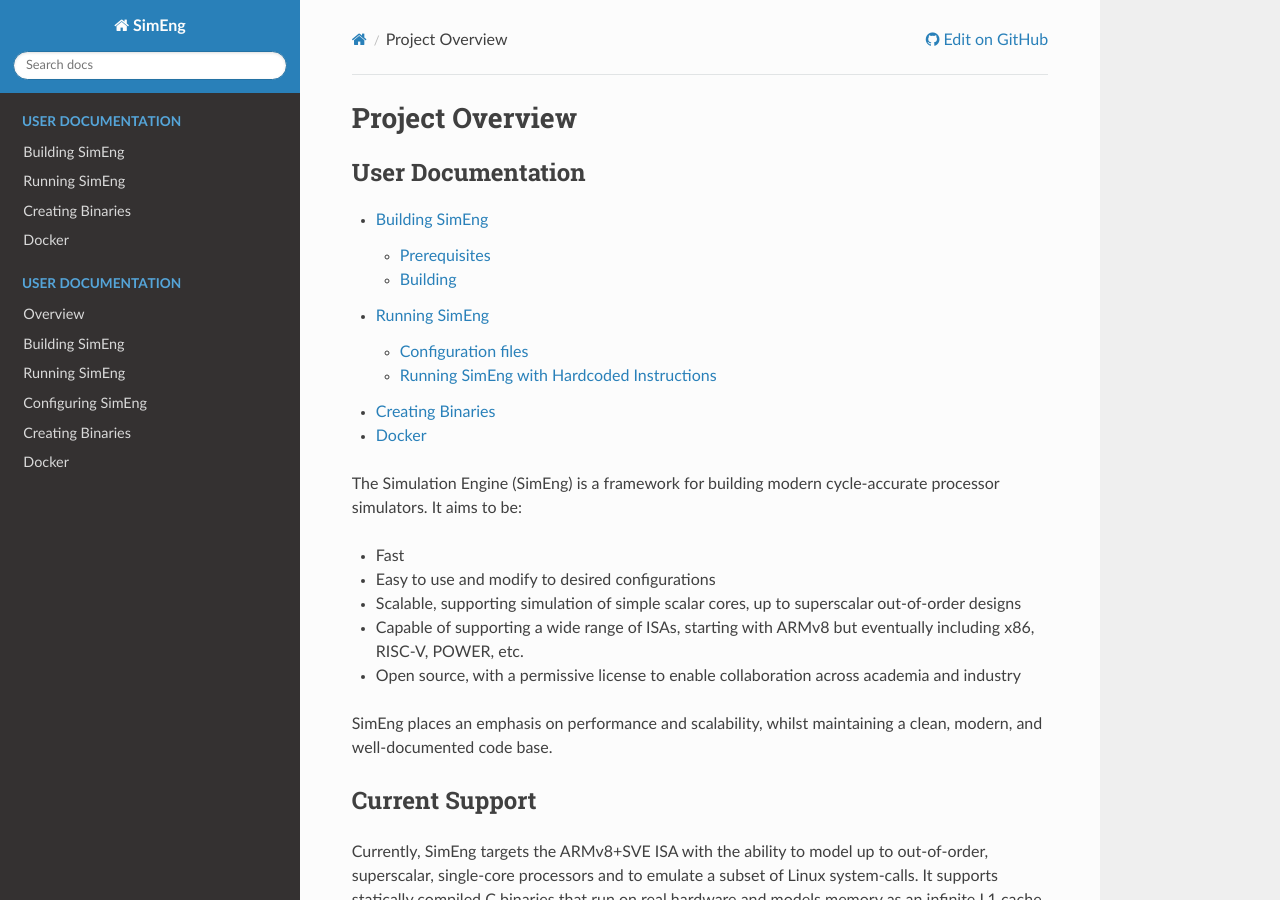
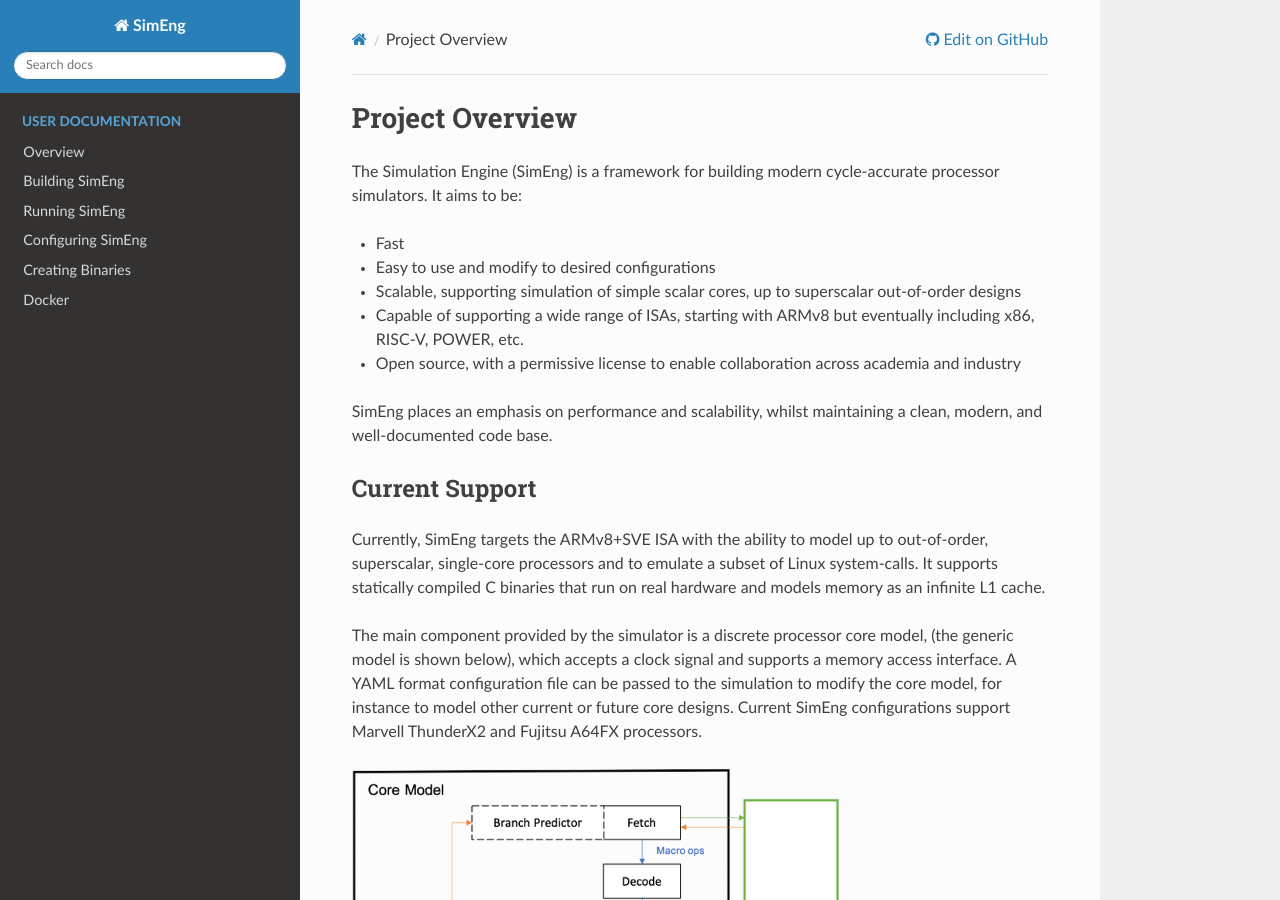
Before and after one commit to UoB-HPC/SimEng, a Sphinx documentation site: the page built from docs/sphinx/index.rst, in a window 1280 px wide and 900 px high. Built offline with Sphinx 7.4.7 and the Read the Docs theme 2.0.0, drawn with Linux system fonts in a browser that asks for light colours; pages that are not in the unit, such as notebooks, are missing from menus.

```diff
--- a/docs/sphinx/index.rst
+++ b/docs/sphinx/index.rst
@@ -1,19 +1,10 @@
 Project Overview
 ================
-
-
-.. toctree::
-   :maxdepth: 2
-   :caption: User Documentation
-
-   users/index.rst
-   users/running_simeng.rst
-   users/creating_binaries.rst
-   users/docker.rst
 
 .. toctree::
    :maxdepth: 2
    :caption: Developer Documentation
+   :hidden:
 
    developer/index
    developer/developerInfo
```
